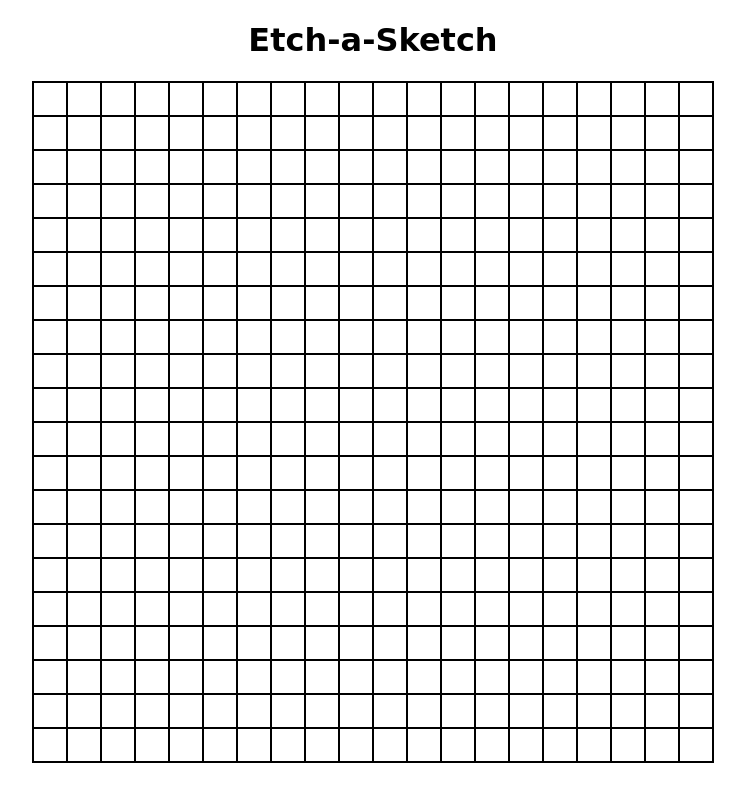
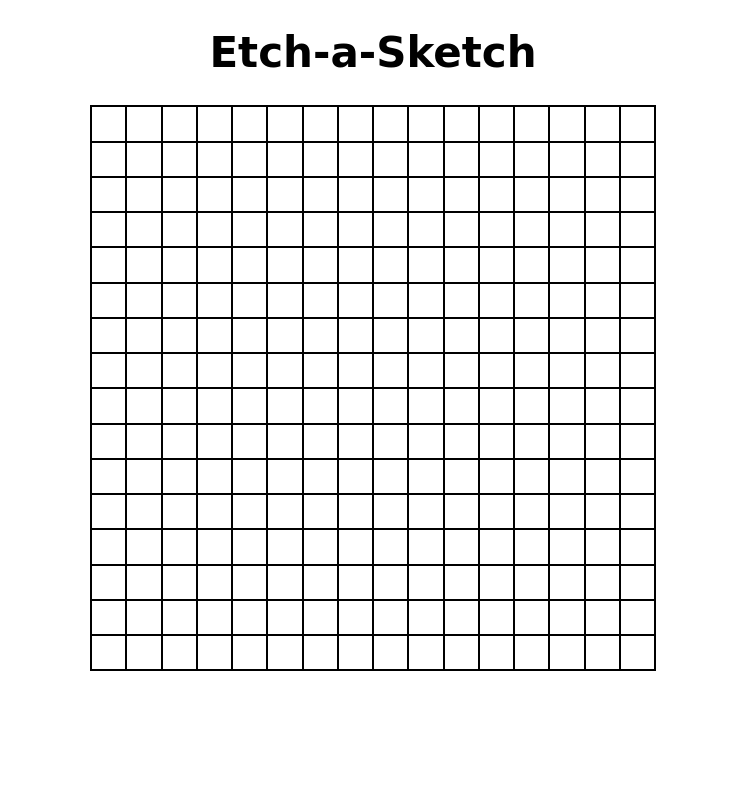
Before and after one commit to dylfrancis/Etch-a-sketch, a plain HTML site: page index.html in a window 1280 px wide. Shown: the whole page, without its empty margins (267-1012 px from the left). Drawn offline with Linux system fonts and the light colour scheme; a web font is replaced by a local one.

Commit message:
Add varied cell size based on dimension

```diff
--- a/index.html
+++ b/index.html
@@ -29,6 +29,9 @@
       <h1>Etch-a-Sketch</h1>
     </div>
     <div class="grid-container"></div>
+    <div class="inputs">
+
+    </div>
 
     <script src="index.js" async defer></script>
   </body>
--- a/index.js
+++ b/index.js
@@ -1,10 +1,10 @@
 const gridContainer = document.querySelector(".grid-container");
 
-function createSquares() {
-  for (let i = 0; i < 20; i++) {
+function createSquares(dimension) {
+  for (let i = 0; i < dimension; i++) {
     let row = document.createElement("div");
     row.classList.add("row");
-    for (let j = 0; j < 20; j++) {
+    for (let j = 0; j < dimension; j++) {
       let column = document.createElement("div");
       column.classList.add("column");
       row.appendChild(column);
@@ -13,4 +13,17 @@
   }
 }
 
-createSquares();
+function adjustPadding(dimension) {
+  const column = document.querySelectorAll(".column");
+  const paddingEm = 1.2 - 0.01 * dimension;
+  for (let i = 0; i < dimension * dimension; i++) {
+    column[i].style.padding = `${paddingEm}em`;
+  }
+}
+
+function createGrid(dimension) {
+  createSquares(dimension);
+  adjustPadding(dimension);
+}
+
+createGrid(16);
--- a/styles.css
+++ b/styles.css
@@ -8,9 +8,21 @@
   font-family: "Cedarville Cursive", cursive;
 }
 
+.header {
+  display: flex;
+  flex-direction: column;
+  justify-content: center;
+  align-items: center;
+}
+
+.header h1 {
+  font-size: 42px;
+}
+
 .grid-container {
   display: flex;
   border: 1px solid black;
+  margin: 0 100px;
 }
 
 .row {
@@ -21,7 +33,7 @@
 
 .column {
   flex: 1;
-  padding: 1em;
+  padding: 0.2em;
   border: 1px solid black;
   flex-shrink: 0;
 }
```
